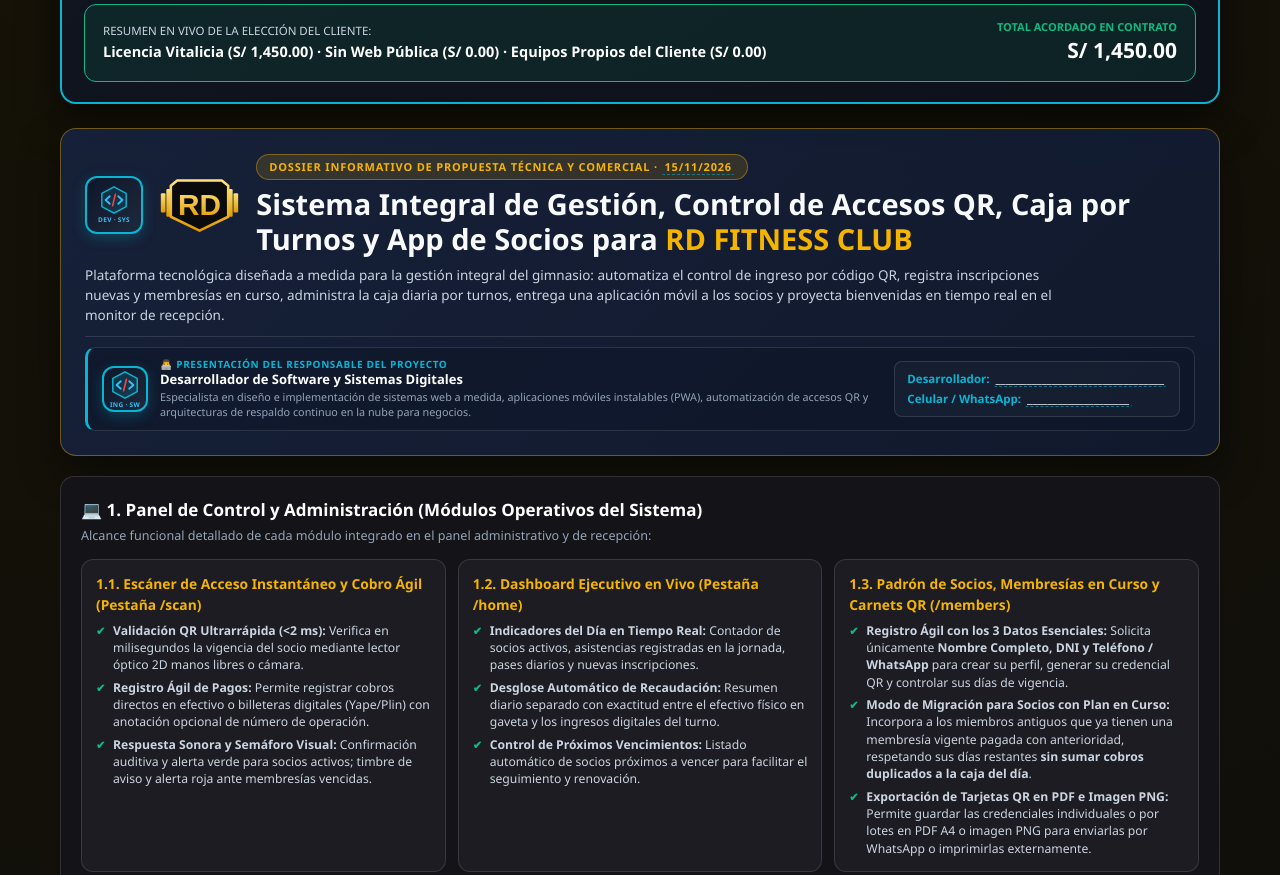
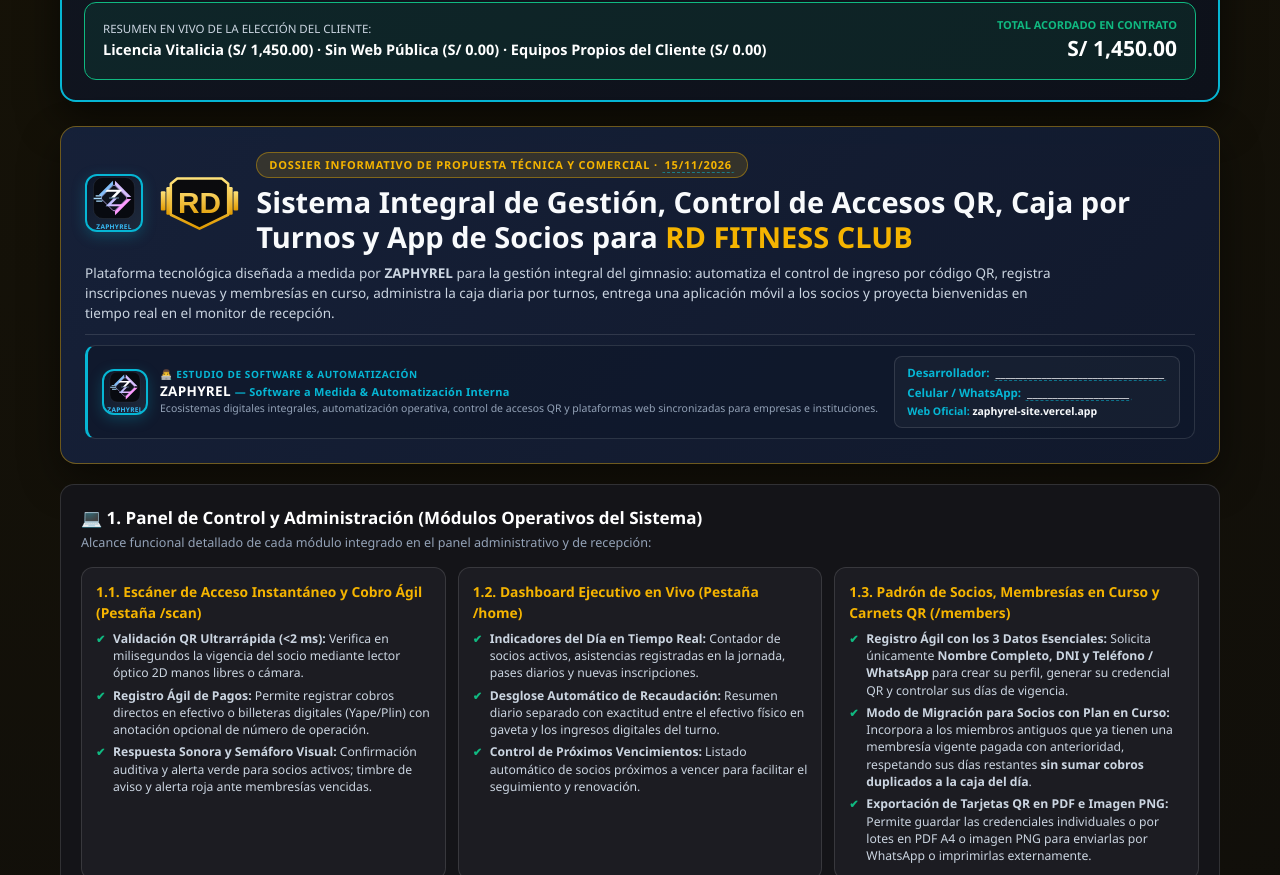
Before and after one commit to YUQUI15/rd-fitness, a website: page public/propuesta.html in a window 1280 px wide. Shown: the part 1276-2151 px from the top of the page. Drawn offline with nearby package versions, Linux system fonts and the light colour scheme.

Commit message:
feat(branding): integrate official ZAPHYREL brand, logo and web links into dossier and contract

```diff
--- a/public/propuesta.html
+++ b/public/propuesta.html
@@ -734,11 +734,15 @@
   <!-- BARRA SUPERIOR DE ACCIONES RÁPIDAS Y DESCARGA PDF EN VIVO -->
   <header class="topbar no-print">
     <div class="brand-pill">
-      <img src="logo.svg?v=6.6" alt="RD FITNESS CLUB" style="height:40px;width:auto;object-fit:contain;background:transparent !important;filter:drop-shadow(0 2px 6px rgba(220,38,38,0.35))" />
+      <a href="https://zaphyrel-site.vercel.app/" target="_blank" title="Visitar ZAPHYREL Software" style="display:inline-flex;align-items:center;text-decoration:none">
+        <img src="zaphyrel-logo.svg" alt="ZAPHYREL" style="height:32px;width:32px;object-fit:contain;border-radius:7px;filter:drop-shadow(0 2px 6px rgba(129,189,248,0.35))" />
+      </a>
+      <img src="logo.svg?v=6.6" alt="RD FITNESS CLUB" style="height:38px;width:auto;object-fit:contain;background:transparent !important;filter:drop-shadow(0 2px 6px rgba(220,38,38,0.35))" />
       <span class="brand-badge">RD FITNESS 360°</span>
       <span>Dossier y Contrato Oficial — <strong class="gym-name" style="color:var(--gold)">RD FITNESS CLUB</strong></span>
     </div>
     <div style="display:flex;gap:8px;flex-wrap:wrap;align-items:center">
+      <a class="btn" href="https://zaphyrel-site.vercel.app/" target="_blank" title="Ver Plataforma Oficial de Zaphyrel">🌐 Zaphyrel Web</a>
       <a class="btn" href="anatomy3d/index.html" target="_blank" title="Ver Arquitectura 3D Interactiva">🧬 Máquina 3D</a>
       <a class="btn" href="display.html" target="_blank" title="Ver Monitor de Recepción HDMI">🖥️ Monitor HDMI</a>
       <button type="button" class="btn btn-gold" id="btnDlDossierPdf" onclick="downloadLivePdf('dossier')" title="Descarga el PDF del Dossier con tus datos actuales">
@@ -794,10 +798,10 @@
         <div style="display:flex;gap:8px;flex-wrap:wrap">
           <input type="file" id="devLogoFileInput" accept="image/*" style="display:none" onchange="handleDevLogoUpload(event)" />
           <button type="button" class="btn" onclick="document.getElementById('devLogoFileInput').click()" title="Si deseas usar un logo propio en lugar del Sello de Ingeniería de Software, súbelo aquí">
-            🖼️ Subir Mi Logo (Opcional)
+            🖼️ Cambiar Logo (Opcional)
           </button>
           <button type="button" class="btn" id="btnResetDevLogo" style="display:none" onclick="resetDevLogo()" title="Volver al Sello Oficial de Ingeniería de Software">
-            🔄 Usar Sello Oficial &lt;/&gt;
+            🔄 Restablecer Logo ZAPHYREL
           </button>
           <button type="button" class="btn btn-emerald" onclick="downloadLivePdf('contrato')">
             📥 Descargar Contrato en PDF
@@ -1038,18 +1042,15 @@
       <section class="hero">
         <div style="display:flex;align-items:center;justify-content:space-between;gap:16px;flex-wrap:wrap;margin-bottom:8px">
           <div style="display:flex;align-items:center;gap:14px;flex:1;min-width:280px">
-            <!-- EMBLEMA OFICIAL DEL DESARROLLADOR -->
-            <div class="dev-emblem-box" title="Sello Oficial — Desarrollador de Software y Sistemas Digitales">
-              <div class="dev-logo-slot">
-                <svg viewBox="0 0 64 64" fill="none" xmlns="http://www.w3.org/2000/svg">
-                  <polygon points="32,4 58,18 58,46 32,60 6,46 6,18" stroke="#06b6d4" stroke-width="3" fill="rgba(6,182,212,0.12)" />
-                  <path d="M23 24L14 32L23 40" stroke="#38bdf8" stroke-width="3.8" stroke-linecap="round" stroke-linejoin="round"/>
-                  <path d="M41 24L50 32L41 40" stroke="#38bdf8" stroke-width="3.8" stroke-linecap="round" stroke-linejoin="round"/>
-                  <path d="M35 20L29 44" stroke="#ef4444" stroke-width="3.5" stroke-linecap="round"/>
-                </svg>
+            <!-- EMBLEMA Y MARCA OFICIAL: ZAPHYREL -->
+            <a href="https://zaphyrel-site.vercel.app/" target="_blank" style="text-decoration:none" title="ZAPHYREL — Software a Medida, Automatización Interna y Motores 3D / 360°">
+              <div class="dev-emblem-box" title="ZAPHYREL">
+                <div class="dev-logo-slot">
+                  <img src="zaphyrel-logo.svg" alt="ZAPHYREL" style="width:100%;height:100%;object-fit:contain" />
+                </div>
+                <div class="dev-emblem-sub">ZAPHYREL</div>
               </div>
-              <div class="dev-emblem-sub">DEV · SYS</div>
-            </div>
+            </a>
             <!-- LOGO DEL GIMNASIO CLIENTE -->
             <img src="logo.svg?v=6.6" alt="RD FITNESS CLUB" style="height:64px;width:auto;object-fit:contain;background:transparent !important" />
             <div style="flex:1;min-width:220px">
@@ -1059,35 +1060,35 @@
           </div>
         </div>
         <p style="margin-bottom:10px">
-          Plataforma tecnológica diseñada a medida para la gestión integral del gimnasio: automatiza el control de ingreso por código QR, registra inscripciones nuevas y membresías en curso, administra la caja diaria por turnos, entrega una aplicación móvil a los socios y proyecta bienvenidas en tiempo real en el monitor de recepción.
+          Plataforma tecnológica diseñada a medida por <strong>ZAPHYREL</strong> para la gestión integral del gimnasio: automatiza el control de ingreso por código QR, registra inscripciones nuevas y membresías en curso, administra la caja diaria por turnos, entrega una aplicación móvil a los socios y proyecta bienvenidas en tiempo real en el monitor de recepción.
         </p>
 
-        <!-- TARJETA DE PRESENTACIÓN PROFESIONAL DEL DESARROLLADOR (SOLO NOMBRE Y CELULAR) -->
+        <!-- TARJETA DE PRESENTACIÓN PROFESIONAL: ZAPHYREL -->
         <div class="bilateral-bar">
           <div class="party-card dev-party">
             <div style="display:flex;align-items:center;gap:12px;flex:1;min-width:280px">
-              <div class="dev-emblem-box" style="width:46px;height:46px">
-                <div class="dev-logo-slot">
-                  <svg viewBox="0 0 64 64" fill="none" xmlns="http://www.w3.org/2000/svg">
-                    <polygon points="32,4 58,18 58,46 32,60 6,46 6,18" stroke="#06b6d4" stroke-width="3.2" fill="rgba(6,182,212,0.15)" />
-                    <path d="M23 24L14 32L23 40" stroke="#38bdf8" stroke-width="4" stroke-linecap="round" stroke-linejoin="round"/>
-                    <path d="M41 24L50 32L41 40" stroke="#38bdf8" stroke-width="4" stroke-linecap="round" stroke-linejoin="round"/>
-                    <path d="M35 20L29 44" stroke="#ef4444" stroke-width="3.8" stroke-linecap="round"/>
-                  </svg>
+              <a href="https://zaphyrel-site.vercel.app/" target="_blank" style="text-decoration:none" title="Visitar zaphyrel-site.vercel.app">
+                <div class="dev-emblem-box" style="width:46px;height:46px" title="ZAPHYREL">
+                  <div class="dev-logo-slot">
+                    <img src="zaphyrel-logo.svg" alt="ZAPHYREL" style="width:100%;height:100%;object-fit:contain" />
+                  </div>
+                  <div class="dev-emblem-sub">ZAPHYREL</div>
                 </div>
-                <div class="dev-emblem-sub">ING · SW</div>
-              </div>
-              <div style="font-size:11.5px;line-height:1.38;flex:1">
-                <div style="font-size:10px;font-weight:900;color:var(--cyan);text-transform:uppercase;letter-spacing:0.6px">👨‍💻 PRESENTACIÓN DEL RESPONSABLE DEL PROYECTO</div>
-                <div style="font-weight:900;color:#fff;font-size:13px">Desarrollador de Software y Sistemas Digitales</div>
-                <div style="color:var(--muted);font-size:10.8px;margin-top:1px">
-                  Especialista en diseño e implementación de sistemas web a medida, aplicaciones móviles instalables (PWA), automatización de accesos QR y arquitecturas de respaldo continuo en la nube para negocios.
+              </a>
+              <div style="font-size:11.5px;line-height:1.36;flex:1">
+                <div style="font-size:10px;font-weight:900;color:var(--cyan);text-transform:uppercase;letter-spacing:0.6px">👨‍💻 ESTUDIO DE SOFTWARE &amp; AUTOMATIZACIÓN</div>
+                <div style="font-weight:900;color:#fff;font-size:13.5px;letter-spacing:0.3px">
+                  ZAPHYREL <span style="font-size:11px;font-weight:700;color:var(--cyan)">— Software a Medida &amp; Automatización Interna</span>
+                </div>
+                <div style="color:var(--muted);font-size:10.5px;margin-top:1px">
+                  Ecosistemas digitales integrales, automatización operativa, control de accesos QR y plataformas web sincronizadas para empresas e instituciones.
                 </div>
               </div>
             </div>
-            <div style="background:rgba(255,255,255,0.03);border:1px solid var(--border);border-radius:8px;padding:8px 12px;font-size:11.5px;min-width:250px">
+            <div style="background:rgba(255,255,255,0.03);border:1px solid var(--border);border-radius:8px;padding:7px 12px;font-size:11.5px;min-width:260px">
               <div><strong style="color:var(--cyan)">Desarrollador:</strong> <span class="dev-name-txt" contenteditable="true" data-sync="cfgDevName">_________________________________</span></div>
               <div style="margin-top:3px"><strong style="color:var(--cyan)">Celular / WhatsApp:</strong> <span class="dev-phone-txt" contenteditable="true" data-sync="cfgDevPhone">____________________</span></div>
+              <div style="margin-top:3px;font-size:10.5px"><strong style="color:var(--cyan)">Web Oficial:</strong> <a href="https://zaphyrel-site.vercel.app/" target="_blank" style="color:var(--text);text-decoration:none;font-weight:700">zaphyrel-site.vercel.app</a></div>
             </div>
           </div>
         </div>
@@ -1501,8 +1502,8 @@
           </ul>
         </div>
         <div class="doc-footer-brand">
-          <span><strong>&lt;/&gt;</strong> Desarrollado por <strong>Ingeniería de Software y Sistemas Digitales</strong> · <span class="dev-name-txt">_________________________________</span></span>
-          <span>Propuesta Técnica y Comercial · <span class="gym-name">RD FITNESS CLUB</span></span>
+          <span><strong>ZAPHYREL</strong> — Software a Medida, Automatización Interna y Motores 3D / 360° · <a href="https://zaphyrel-site.vercel.app/" target="_blank" style="color:inherit;text-decoration:none">zaphyrel-site.vercel.app</a></span>
+          <span>Dossier Técnico-Comercial · <span class="gym-name">RD FITNESS CLUB</span> · <span class="ctr-date-txt" data-sync="cfgContractDate">09/11/2026</span></span>
         </div>
       </section>
     </div>
@@ -1515,18 +1516,15 @@
       <section class="hero" style="padding:18px 22px;margin-bottom:12px">
         <div style="display:flex;align-items:center;justify-content:space-between;gap:14px;flex-wrap:wrap;margin-bottom:8px">
           <div style="display:flex;align-items:center;gap:12px;flex:1;min-width:280px">
-            <!-- SELLO / LOGO DEL DESARROLLADOR -->
-            <div class="dev-emblem-box" title="Sello Oficial — Desarrollador de Software y Sistemas Digitales">
-              <div class="dev-logo-slot">
-                <svg viewBox="0 0 64 64" fill="none" xmlns="http://www.w3.org/2000/svg">
-                  <polygon points="32,4 58,18 58,46 32,60 6,46 6,18" stroke="#06b6d4" stroke-width="3" fill="rgba(6,182,212,0.12)" />
-                  <path d="M23 24L14 32L23 40" stroke="#38bdf8" stroke-width="3.8" stroke-linecap="round" stroke-linejoin="round"/>
-                  <path d="M41 24L50 32L41 40" stroke="#38bdf8" stroke-width="3.8" stroke-linecap="round" stroke-linejoin="round"/>
-                  <path d="M35 20L29 44" stroke="#ef4444" stroke-width="3.5" stroke-linecap="round"/>
-                </svg>
+            <!-- SELLO / LOGO ZAPHYREL -->
+            <a href="https://zaphyrel-site.vercel.app/" target="_blank" style="text-decoration:none" title="ZAPHYREL — Software a Medida, Automatización Interna y Motores 3D / 360°">
+              <div class="dev-emblem-box" title="ZAPHYREL">
+                <div class="dev-logo-slot">
+                  <img src="zaphyrel-logo.svg" alt="ZAPHYREL" style="width:100%;height:100%;object-fit:contain" />
+                </div>
+                <div class="dev-emblem-sub">ZAPHYREL</div>
               </div>
-              <div class="dev-emblem-sub">DEV · SYS</div>
-            </div>
+            </a>
             <!-- LOGO DEL GIMNASIO CLIENTE -->
             <img src="logo.svg?v=6.6" alt="RD FITNESS CLUB" style="height:58px;width:auto;object-fit:contain;background:transparent !important" />
             <div>
@@ -1540,29 +1538,27 @@
           </div>
         </div>
 
-        <!-- TARJETA DEL DESARROLLADOR (SOLO NOMBRE Y CELULAR; LOS DATOS DE FIRMA VAN EN LA SECCIÓN V) -->
+        <!-- TARJETA DEL PROVEEDOR TECNOLÓGICO: ZAPHYREL -->
         <div class="bilateral-bar" style="margin-top:6px;padding-top:8px">
           <div class="party-card dev-party">
-            <div style="display:flex;align-items:center;gap:12px;flex:1;min-width:260px">
-              <div class="dev-emblem-box" style="width:42px;height:42px">
-                <div class="dev-logo-slot">
-                  <svg viewBox="0 0 64 64" fill="none" xmlns="http://www.w3.org/2000/svg">
-                    <polygon points="32,4 58,18 58,46 32,60 6,46 6,18" stroke="#06b6d4" stroke-width="3.2" fill="rgba(6,182,212,0.15)" />
-                    <path d="M23 24L14 32L23 40" stroke="#38bdf8" stroke-width="4" stroke-linecap="round" stroke-linejoin="round"/>
-                    <path d="M41 24L50 32L41 40" stroke="#38bdf8" stroke-width="4" stroke-linecap="round" stroke-linejoin="round"/>
-                    <path d="M35 20L29 44" stroke="#ef4444" stroke-width="3.8" stroke-linecap="round"/>
-                  </svg>
+            <div style="display:flex;align-items:center;gap:10px;flex:1;min-width:280px">
+              <a href="https://zaphyrel-site.vercel.app/" target="_blank" style="text-decoration:none" title="Visitar zaphyrel-site.vercel.app">
+                <div class="dev-emblem-box" style="width:42px;height:42px" title="ZAPHYREL">
+                  <div class="dev-logo-slot">
+                    <img src="zaphyrel-logo.svg" alt="ZAPHYREL" style="width:100%;height:100%;object-fit:contain" />
+                  </div>
+                  <div class="dev-emblem-sub">ZAPHYREL</div>
                 </div>
-                <div class="dev-emblem-sub">ING · SW</div>
+              </a>
+              <div style="font-size:11px;line-height:1.35;flex:1">
+                <div style="font-size:9.5px;font-weight:900;color:var(--cyan);text-transform:uppercase">👨‍💻 PROVEEDOR TECNOLÓGICO: ZAPHYREL</div>
+                <div style="font-weight:900;color:#fff;font-size:12.5px">ZAPHYREL <span style="font-weight:700;color:var(--cyan);font-size:11px">— Software a Medida &amp; Automatización</span></div>
               </div>
-              <div style="font-size:11px;line-height:1.35;flex:1">
-                <div style="font-size:9.5px;font-weight:900;color:var(--cyan);text-transform:uppercase">👨‍💻 RESPONSABLE TECNOLÓGICO DEL PROYECTO (EL DESARROLLADOR)</div>
-                <div style="font-weight:900;color:#fff;font-size:12px">Desarrollador de Software y Sistemas Digitales</div>
-              </div>
             </div>
             <div style="background:rgba(255,255,255,0.03);border:1px solid var(--border);border-radius:8px;padding:6px 12px;font-size:11px">
-              <strong>Nombre:</strong> <span class="dev-name-txt" contenteditable="true" data-sync="cfgDevName">_________________________________</span> ·
-              <strong>Celular / WhatsApp:</strong> <span class="dev-phone-txt" contenteditable="true" data-sync="cfgDevPhone">____________________</span>
+              <strong>Desarrollador:</strong> <span class="dev-name-txt" contenteditable="true" data-sync="cfgDevName">_________________________________</span> ·
+              <strong>Cel / WA:</strong> <span class="dev-phone-txt" contenteditable="true" data-sync="cfgDevPhone">____________________</span> ·
+              <strong>Web:</strong> <a href="https://zaphyrel-site.vercel.app/" target="_blank" style="color:var(--cyan);text-decoration:none;font-weight:700">zaphyrel-site.vercel.app</a>
             </div>
           </div>
         </div>
@@ -1702,7 +1698,7 @@
           <div class="box">
             <h3>Cláusula Cuarta: Propiedad Intelectual, Permanencia (6m) y Adicionales</h3>
             <p style="font-size:10.8px;color:#cbd5e1;line-height:1.4;margin:0">
-              El software es de autoría intelectual del Desarrollador, otorgándose al Gimnasio la licencia de uso conforme a la modalidad elegida en la Sección I (en Plan Mensual rige una <strong>permanencia mínima obligatoria de 6 meses</strong>). Toda solicitud posterior de nuevas funciones o cambios fuera del alcance entregado se cotiza por separado.
+              El software ha sido diseñado e implementado por el Desarrollador bajo la autoría intelectual de su firma <strong>ZAPHYREL</strong>, otorgándose al Gimnasio la licencia de uso conforme a la modalidad elegida en la Sección I (en Plan Mensual rige una <strong>permanencia mínima obligatoria de 6 meses</strong>). Toda solicitud posterior de nuevas funciones o cambios fuera del alcance entregado se cotiza por separado.
             </p>
           </div>
 
@@ -1731,17 +1727,17 @@
           </p>
 
           <div class="grid-2" style="gap:8px">
-            <!-- FIRMA 1: DESARROLLADOR -->
+            <!-- FIRMA 1: PROVEEDOR TECNOLÓGICO ZAPHYREL -->
             <div style="border:1px solid var(--border);border-radius:8px;padding:9px;background:rgba(255,255,255,0.02)">
-              <div style="font-size:9px;font-weight:800;color:var(--cyan);text-transform:uppercase;margin-bottom:20px">
-                (1) FIRMA Y SELLO DEL RESPONSABLE TECNOLÓGICO
+              <div style="font-size:9px;font-weight:800;color:var(--cyan);text-transform:uppercase;margin-bottom:18px">
+                (1) POR EL PROVEEDOR TECNOLÓGICO: ZAPHYREL
               </div>
               <div style="border-top:1.5px solid #64748b;padding-top:4px;font-weight:900;font-size:10.5px;color:#fff">
-                DESARROLLADOR DE SOFTWARE Y SISTEMAS DIGITALES
+                ZAPHYREL — SOFTWARE A MEDIDA &amp; AUTOMATIZACIÓN INTERNA
               </div>
-              <div style="font-size:10px;color:#cbd5e1;margin-top:2px">
-                <strong>Nombre:</strong> <span class="dev-name-txt" contenteditable="true" data-sync="cfgDevName">______________________________________</span><br>
-                <strong>DNI / RUC:</strong> <span class="dev-dni-txt" contenteditable="true" data-sync="cfgDevDni">____________________</span> · <strong>Cel:</strong> <span class="dev-phone-txt" contenteditable="true" data-sync="cfgDevPhone">_________________</span>
+              <div style="font-size:9.8px;color:#cbd5e1;margin-top:2px;line-height:1.36">
+                <strong>Desarrollador:</strong> <span class="dev-name-txt" contenteditable="true" data-sync="cfgDevName">______________________________________</span><br>
+                <strong>DNI / RUC:</strong> <span class="dev-dni-txt" contenteditable="true" data-sync="cfgDevDni">____________________</span> · <strong>Cel:</strong> <span class="dev-phone-txt" contenteditable="true" data-sync="cfgDevPhone">_________________</span> · <strong>Web:</strong> zaphyrel-site.vercel.app
               </div>
             </div>
 
@@ -1789,25 +1785,19 @@
           </div>
         </div>
         <div class="doc-footer-brand">
-          <span><strong>&lt;/&gt;</strong> Desarrollado por <strong>Ingeniería de Software y Sistemas Digitales</strong> · <span class="dev-name-txt">_________________________________</span></span>
-          <span>Contrato Oficial de Implementación · <span class="gym-name">RD FITNESS CLUB</span></span>
+          <span><strong>ZAPHYREL</strong> — Software a Medida, Automatización Interna y Motores 3D / 360° · <a href="https://zaphyrel-site.vercel.app/" target="_blank" style="color:inherit;text-decoration:none">zaphyrel-site.vercel.app</a></span>
+          <span>Contrato Oficial de Servicios de Software · <span class="gym-name">RD FITNESS CLUB</span> · <span class="ctr-date-txt" data-sync="cfgContractDate">09/11/2026</span></span>
         </div>
       </section>
     </div>
   </main>
 
-  <script src="/js/zaphyrel-badge.js?v=5.9" defer></script>
+  <script src="/js/zaphyrel-badge.js?v=6.9" defer></script>
 
   <script>
     const DEFAULT_GYM_NAME = 'RD FITNESS CLUB';
     const STORAGE_KEY = 'rd_doc_config_v3_' + DEFAULT_GYM_NAME.replace(/\s+/g, '_');
-    const DEFAULT_DEV_SVG = `
-      <svg viewBox="0 0 64 64" fill="none" xmlns="http://www.w3.org/2000/svg">
-        <polygon points="32,4 58,18 58,46 32,60 6,46 6,18" stroke="#06b6d4" stroke-width="3" fill="rgba(6,182,212,0.12)" />
-        <path d="M23 24L14 32L23 40" stroke="#38bdf8" stroke-width="3.8" stroke-linecap="round" stroke-linejoin="round"/>
-        <path d="M41 24L50 32L41 40" stroke="#38bdf8" stroke-width="3.8" stroke-linecap="round" stroke-linejoin="round"/>
-        <path d="M35 20L29 44" stroke="#ef4444" stroke-width="3.5" stroke-linecap="round"/>
-      </svg>`;
+    const DEFAULT_DEV_SVG = `<img src="zaphyrel-logo.svg" alt="ZAPHYREL" style="width:100%;height:100%;object-fit:contain" />`;
 
     function fmtMoney(n) {
       return 'S/ ' + Number(n || 0).toLocaleString('es-PE', { minimumFractionDigits: 2, maximumFractionDigits: 2 });
```
Also changed, not shown: public/contrato.html (+70 -80 lines), public/zaphyrel-logo.svg (added), 4 other files.
